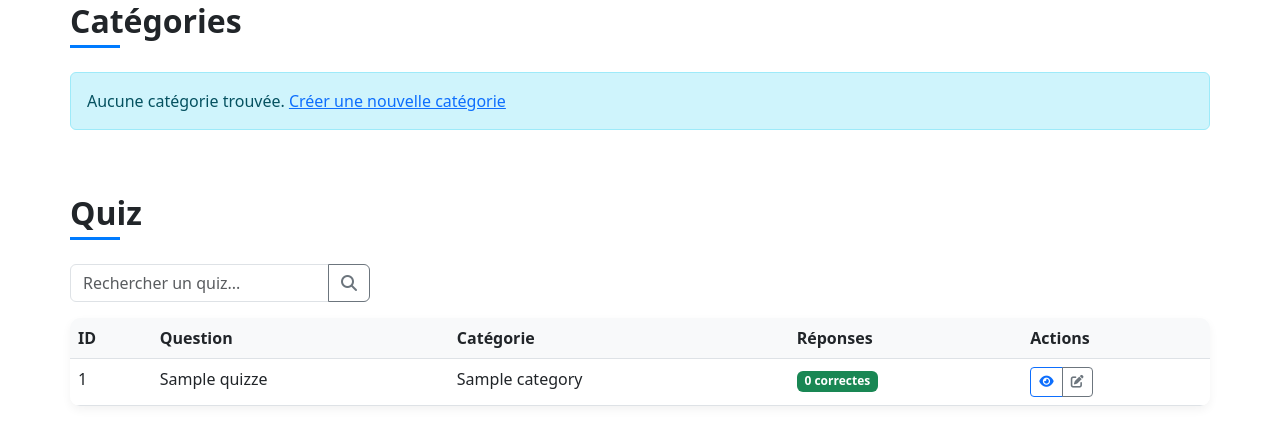
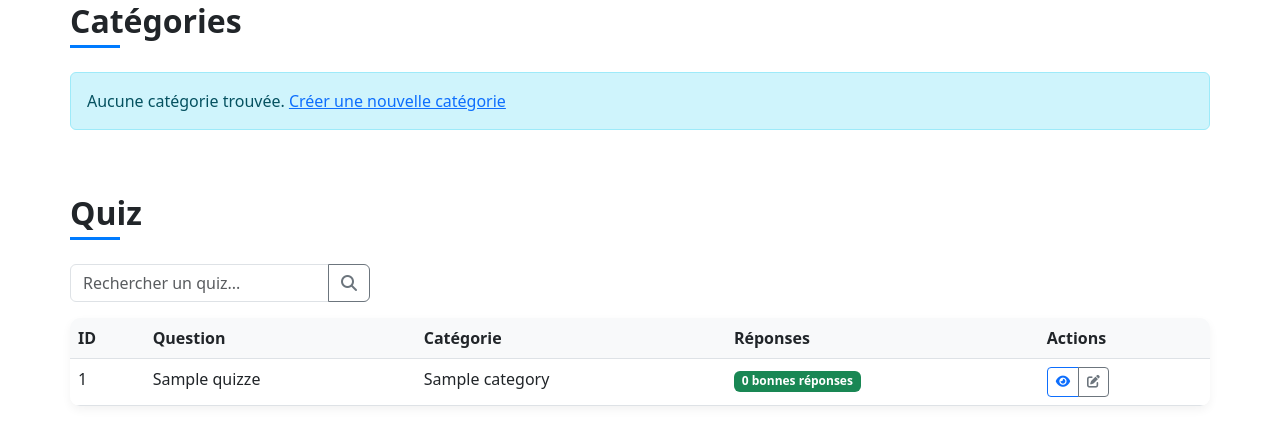
Before and after one commit to ApollonPlain/web_symfony_6, a Symfony app: template templates/quiz/index.html.twig in a window 1280 px wide. Shown: the part 527-965 px from the top of the page. Run offline with Twig, Linux system fonts and the light colour scheme; the template is opened without the code that fills it: most values are stand-ins (such as "Sample title", 1, 10 or a date in 2020); some libraries are stand-ins or nearby versions.

```diff
--- a/templates/quiz/index.html.twig
+++ b/templates/quiz/index.html.twig
@@ -301,7 +301,13 @@
                                 <td class="quiz-question">{{ quiz.question }}</td>
                                 <td>{{ quiz.category ? quiz.category.name : 'Non classé' }}</td>
                                 <td>
-                                    <span class="badge bg-success">{{ (quiz.isA ? 1 : 0) + (quiz.isB ? 1 : 0) + (quiz.isC ? 1 : 0) + (quiz.isD ? 1 : 0) + (quiz.isE ? 1 : 0) + (quiz.isF ? 1 : 0) + (quiz.isG ? 1 : 0) + (quiz.isH ? 1 : 0) }} correctes</span>
+                                    {% set correctAnswers = 0 %}
+                                    {% for result in quiz.resultMCQs %}
+                                        {% if result.isCorrect %}
+                                            {% set correctAnswers = correctAnswers + 1 %}
+                                        {% endif %}
+                                    {% endfor %}
+                                    <span class="badge bg-success">{{ correctAnswers }} bonnes réponses</span>
                                 </td>
                                 <td>
                                     <div class="btn-group">
```
